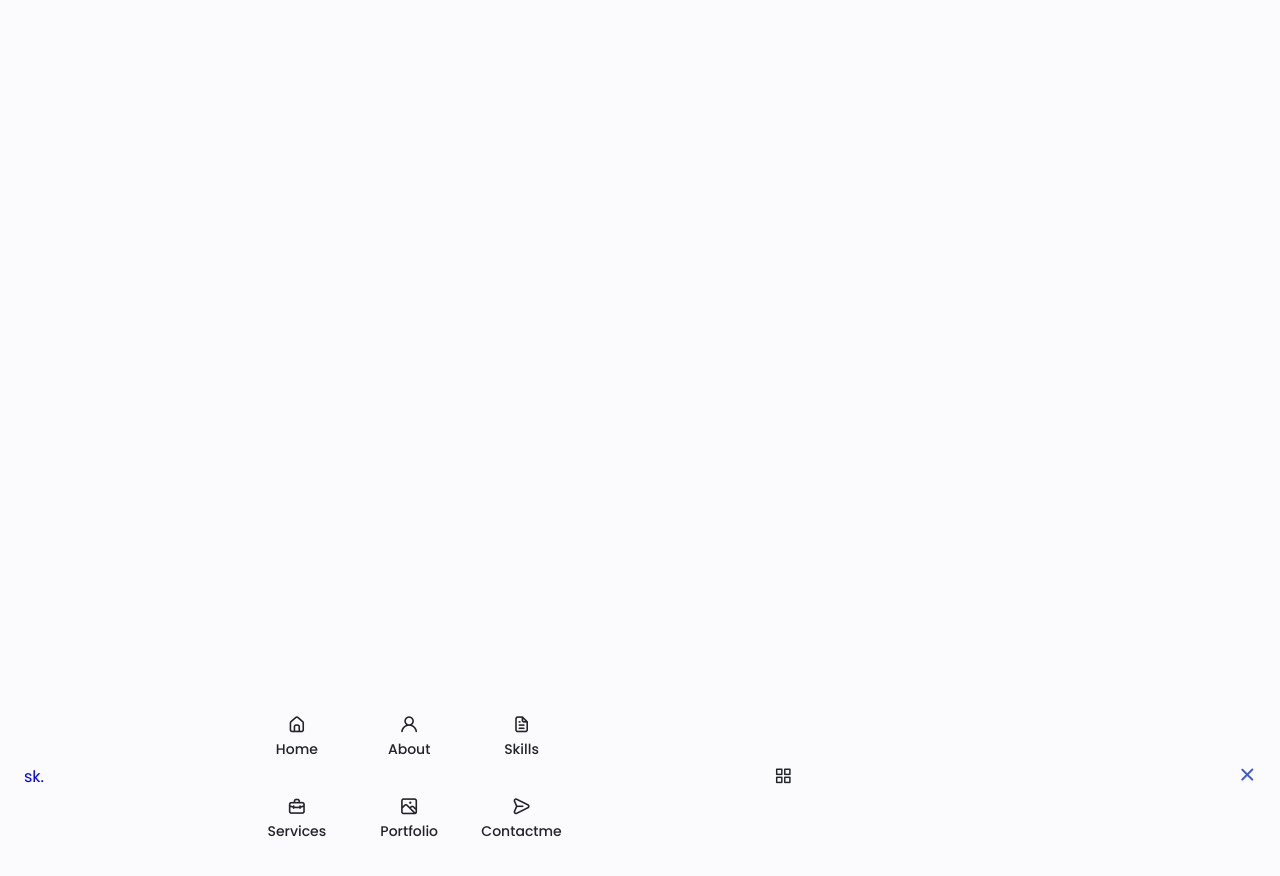
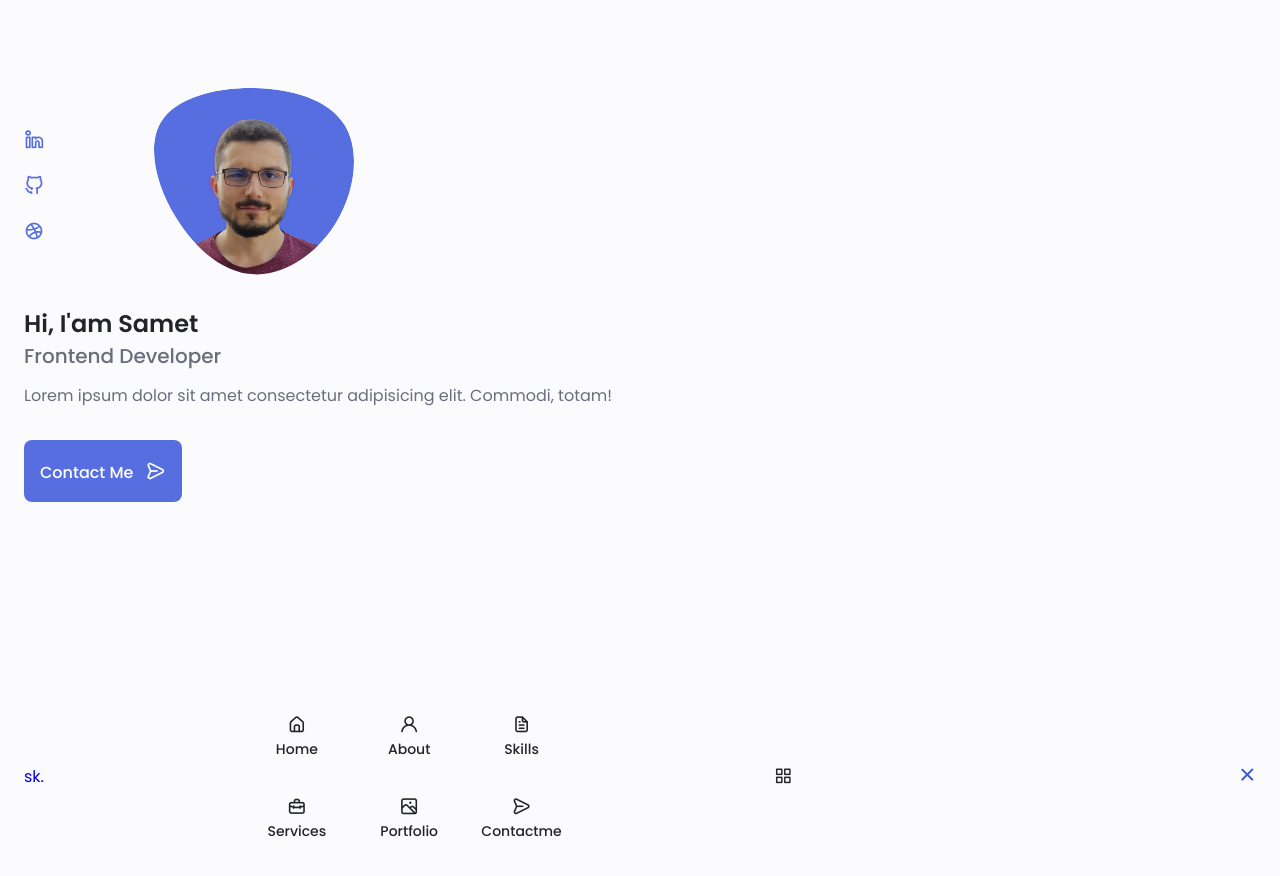
Before and after one commit to sametkoyuncu/portfolio-website-alexa-tut, a plain HTML site: page index.html in a window 1280 px wide. Shown: the top 876 px of the page. Drawn offline with nearby package versions, Linux system fonts and the light colour scheme.

Commit message:
Add home section

```diff
--- a/assets/css/styles.css
+++ b/assets/css/styles.css
@@ -243,10 +243,111 @@ img {
 
 
 /*==================== HOME ====================*/
+.home__container {
+  gap: 1rem;
+}
 
+.home__content {
+  grid-template-columns: .5fr 3fr;
+  padding-top: 3.5rem;
+  align-items: center;
+}
 
+.home__social {
+  display: grid;
+  grid-template-columns: max-content;
+  row-gap: 1rem;
+}
+
+.home__social-icon {
+  font-size: 1.25rem;
+  color: var(--first-color);
+}
+
+.home__social-icon:hover {
+  color: var(--first-color-alt)
+}
+
+.home__blob {
+  width: 200px;
+  fill: var(--first-color);
+}
+
+.home__blob-img {
+  width: 170px;
+}
+
+.home__data {
+  grid-column:  1/3;
+}
+
+.home__title {
+  font-size: var(--big-font-size);
+}
+
+.home__subtitle {
+  font-size: var(--h3-font-size);
+  color: var(--text-color);
+  font-weight: var(--font-medium);
+  margin-bottom: var(--mb-0-75);
+}
+
+.home__description {
+  margin-bottom: var(--mb-2);
+}
+
+.home__scroll {
+  display: none;
+}
+
+.home__scroll-button  {
+  display:inline-block;
+  color: var(--first-color);
+  transition: .3s;
+}
+
+.home__scroll-button:hover {
+  transform: translateY(0.25rem);
+}
+
+.home__scroll-mouse {
+  font-size: 2rem;
+}
+
+.home__scroll-name {
+  font-size: var(--small-font-size);
+  color: var(--title-color);
+  font-weight: var(--font-medium);
+  margin-right: var(--mb-0-25);
+}
+
+.home__scroll-arrow {
+  font-size: 1.25rem;
+}
 /*==================== BUTTONS ====================*/
+.button {
+  display: inline-block;
+  background-color: var(--first-color);
+  color:#FFF;
+  padding: 1rem;
+  border-radius: .5rem;
+  font-weight: var(--font-medium);
+}
 
+.button:hover {
+  background-color: var(--first-color-alt);
+}
+
+.button__icon {
+  font-size: 1.25rem;
+  margin-left: var(--mb-0-5);
+  transition: .3s;
+}
+
+.button__flex {
+  display: inline-flex;
+  align-items: center;
+}
 
 /*==================== ABOUT ====================*/
 
--- a/index.html
+++ b/index.html
@@ -58,7 +58,55 @@
     <main class="main">
         <!--==================== HOME ====================-->
         <section class="home section" id="home">
+            <div class="home__container container grid">
+                <div class="home__content grid">
+                    <div class="home__social">
+                        <a href="https://www.linkedin.com/in/samet-koyuncu" target="_blank" class="home__social-icon">
+                            <i class="uil uil-linkedin-alt"></i>
+                        </a>
+                        <a href="https://www.github.com/sametkoyuncu" target="_blank" class="home__social-icon">
+                            <i class="uil uil-github-alt"></i>
+                        </a>
+                        <a href="https://www.github.com/sametkoyuncu" target="_blank" class="home__social-icon">
+                            <i class="uil uil-dribbble"></i>
+                        </a>
+                    </div>
 
+                    <div class="home__img">
+                        <svg class="home__blob" viewBox="0 0 200 187" xmlns="http://www.w3.org/2000/svg"
+                            xmlns:xlink="http://www.w3.org/1999/xlink">
+                            <mask id="mask0" mask-type="alpha">
+                                <path d="M190.312 36.4879C206.582 62.1187 201.309 102.826 182.328 134.186C163.346 165.547
+        130.807 187.559 100.226 186.353C69.6454 185.297 41.0228 161.023 21.7403 129.362C2.45775
+        97.8511 -7.48481 59.1033 6.67581 34.5279C20.9871 10.1032 59.7028 -0.149132 97.9666
+        0.00163737C136.23 0.303176 174.193 10.857 190.312 36.4879Z" />
+                            </mask>
+                            <g mask="url(#mask0)">
+                                <path d="M190.312 36.4879C206.582 62.1187 201.309 102.826 182.328 134.186C163.346
+        165.547 130.807 187.559 100.226 186.353C69.6454 185.297 41.0228 161.023 21.7403
+        129.362C2.45775 97.8511 -7.48481 59.1033 6.67581 34.5279C20.9871 10.1032 59.7028
+        -0.149132 97.9666 0.00163737C136.23 0.303176 174.193 10.857 190.312 36.4879Z" />
+                                <image class="home__blob-img" x="12" y="18" xlink:href="assets/img/perfil2.png" />
+                            </g>
+                        </svg>
+                    </div>
+                    <div class="home__data">
+                        <h1 class="home_title">Hi, I'am Samet</h1>
+                        <h3 class="home__subtitle">Frontend Developer</h3>
+                        <p class="home__description">Lorem ipsum dolor sit amet consectetur adipisicing elit. Commodi,
+                            totam!</p>
+                        <a href="#contact" class="button button--flex">Contact Me <i
+                                class="uil uil-message button__icon"></i></a>
+                    </div>
+                </div>
+                <div class="home__scroll">
+                    <a href="#about" class="home__scroll-button button--flex">
+                        <i class="uil uil-mouse-alt home__scroll-mouse"></i>
+                        <span class="home__scroll-name">Scroll down</span>
+                        <i class="uil uil-arrow-down home__scroll-arrow"></i>
+                    </a>
+                </div>
+            </div>
         </section>
 
         <!--==================== ABOUT ====================-->
```
Also changed, not shown: assets/img/perfil2.png (added).
